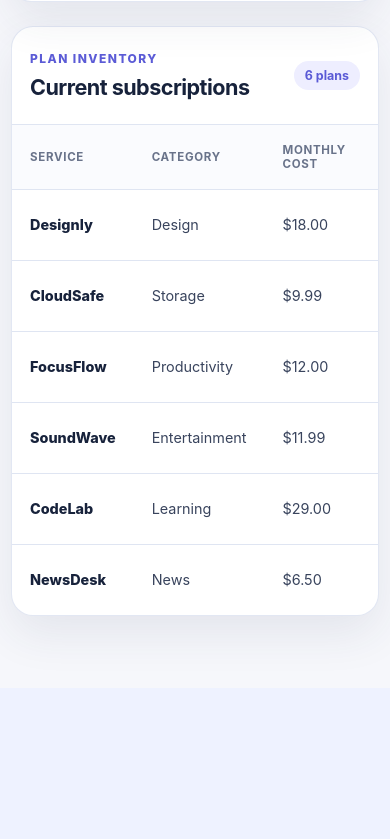
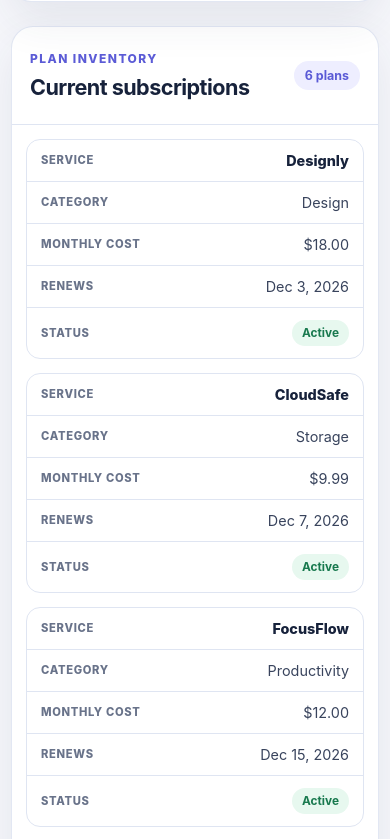
Before and after one commit to chocoHacks33/subscription-compass-dashboard, a website: page index.html in a window 390 px wide. Shown: the part 860-1699 px from the top of the page. Before the commit the page ends 1548 px from the top, so only its background shows below. Drawn offline with Linux system fonts and the light colour scheme.

Commit message:
feat: add mobile subscription cards

```diff
--- a/app.js
+++ b/app.js
@@ -92,10 +92,11 @@ function formatDate(dateString) {
   }).format(new Date(year, month - 1, day));
 }
 
-function makeCell(text, className = '') {
+function makeCell(text, className = '', label = '') {
   const cell = document.createElement('td');
   cell.textContent = text;
   if (className) cell.className = className;
+  if (label) cell.dataset.label = label;
   return cell;
 }
 
@@ -106,13 +107,14 @@ function renderSubscriptionRows(items) {
   items.forEach((item) => {
     const row = document.createElement('tr');
     row.append(
-      makeCell(item.name, 'service-name'),
-      makeCell(item.category),
-      makeCell(formatCurrency(item.monthlyCost)),
-      makeCell(formatDate(item.renewalDate)),
+      makeCell(item.name, 'service-name', 'Service'),
+      makeCell(item.category, '', 'Category'),
+      makeCell(formatCurrency(item.monthlyCost), '', 'Monthly cost'),
+      makeCell(formatDate(item.renewalDate), '', 'Renews'),
     );
 
     const statusCell = document.createElement('td');
+    statusCell.dataset.label = 'Status';
     const status = document.createElement('span');
     status.className = `status-pill${
       item.status === 'Paused' ? ' status-pill--paused' : ''
--- a/styles.css
+++ b/styles.css
@@ -263,4 +263,57 @@ tbody tr:last-child td {
     padding-right: 18px;
     padding-left: 18px;
   }
+
+  .table-wrap {
+    overflow: visible;
+    padding: 0 14px 14px;
+  }
+
+  table,
+  tbody,
+  tr,
+  td {
+    display: block;
+    width: 100%;
+  }
+
+  thead {
+    position: absolute;
+    width: 1px;
+    height: 1px;
+    overflow: hidden;
+    clip: rect(0 0 0 0);
+    clip-path: inset(50%);
+    white-space: nowrap;
+  }
+
+  tbody tr {
+    margin-top: 14px;
+    overflow: hidden;
+    border: 1px solid var(--line);
+    border-radius: 14px;
+  }
+
+  td {
+    display: flex;
+    align-items: center;
+    justify-content: space-between;
+    gap: 18px;
+    padding: 12px 14px;
+    text-align: right;
+  }
+
+  td::before {
+    content: attr(data-label);
+    color: var(--muted);
+    font-size: 0.7rem;
+    font-weight: 800;
+    letter-spacing: 0.06em;
+    text-align: left;
+    text-transform: uppercase;
+  }
+
+  td:last-child {
+    border-bottom: 0;
+  }
 }
```
Also changed, not shown: README.md.
